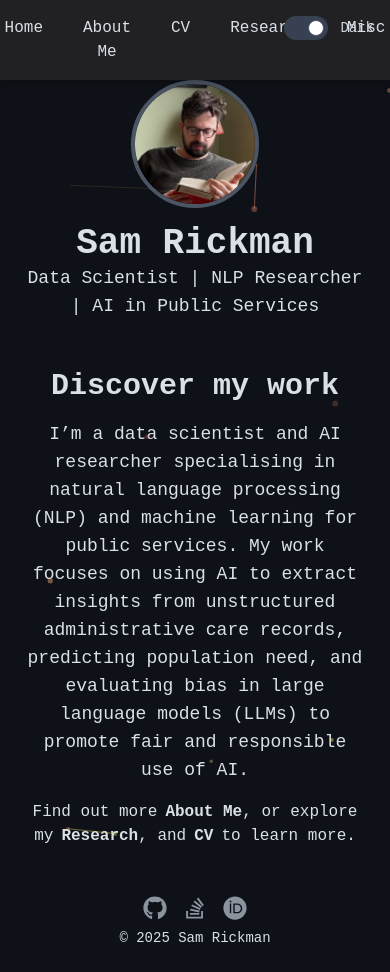
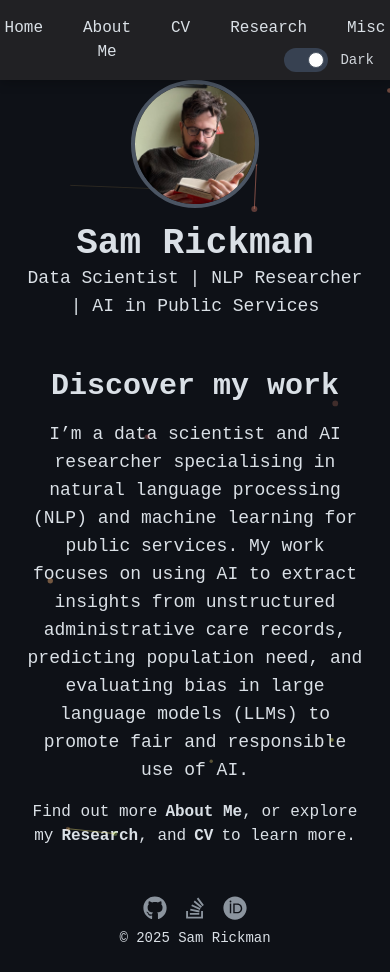
Before and after one commit to samrickman/vercelcv, a Next.js app: page / in a window 390 px wide. Built offline with nearby package versions, Linux system fonts and the light colour scheme.

Commit message:
feat: dark mode button fix on mobile

```diff
--- a/app/globals.css
+++ b/app/globals.css
@@ -10,17 +10,19 @@ body {
   font-family: "JetBrains Mono", monospace;
   min-height: 100vh;
   font-weight: 400;
-
-  /* Slightly thicker than normal (400) */
-
-  /* Ensure all elements are above the particles */
-
 }
 
 .dark-mode-button {
   position: absolute;
   top: 1em;
   right: 1em;
+}
+
+/* on mobile dark mode button overlays text in nav bar so make lower */
+@media (max-width: 639px) {
+  .dark-mode-button {
+    top: 3em;
+  }
 }
 
 .linkdiv {
```
